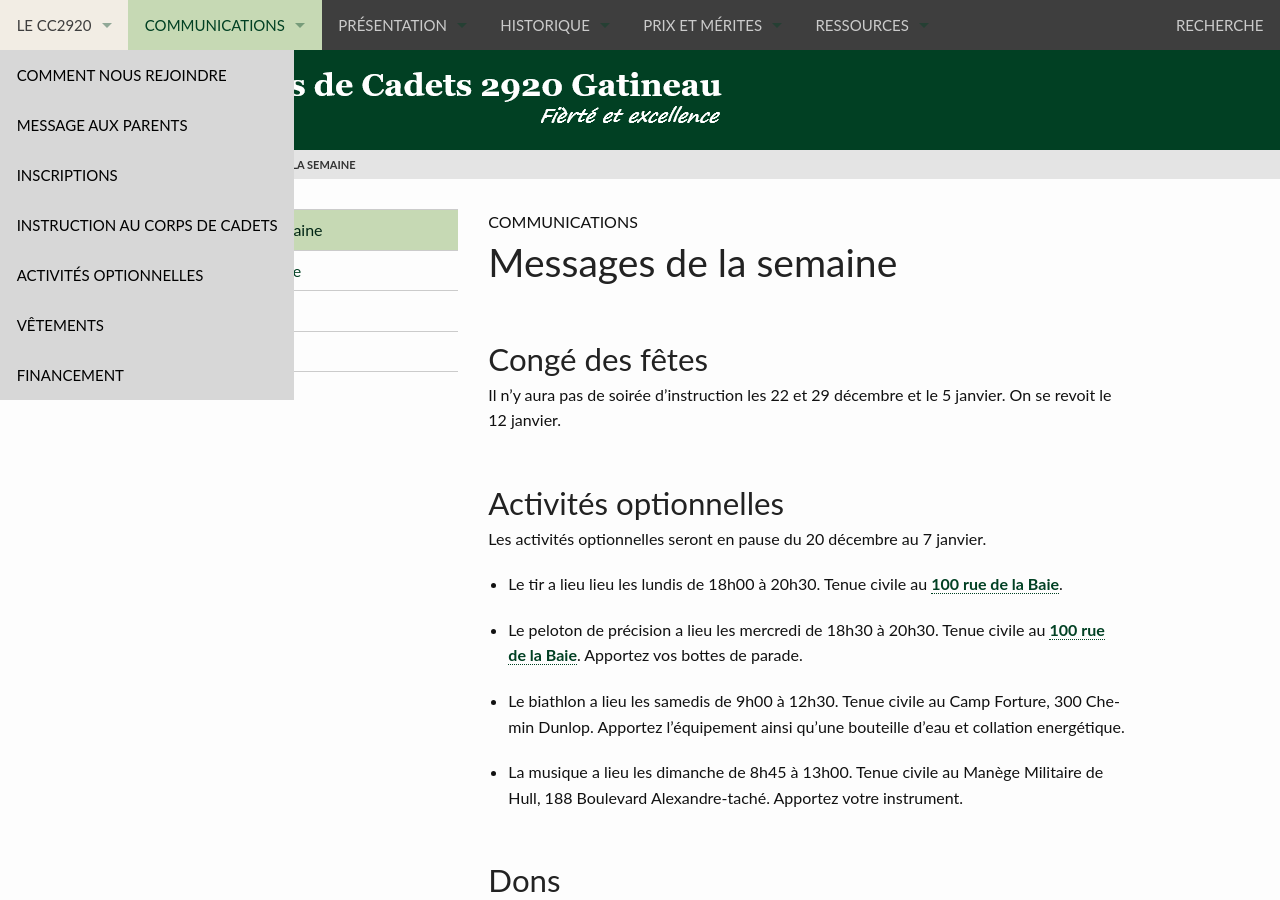
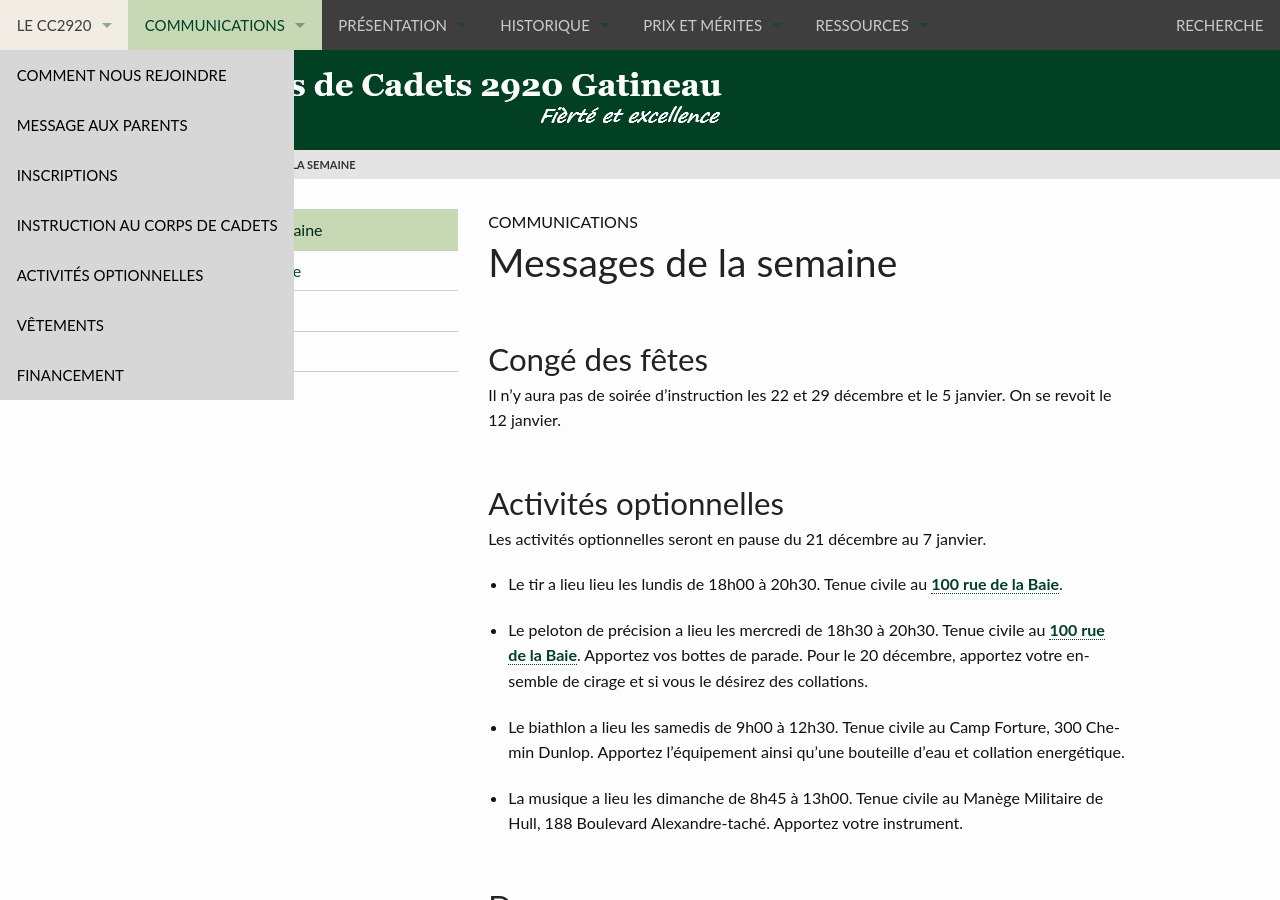
Before and after one commit to CC2920/web, a Jekyll site: the page built from _communications/messages.md, in a window 1280 px wide and 900 px high. Built offline with Jekyll 4.4.1, drawn with Linux system fonts in a browser that asks for light colours.

Commit message:
Update messages.md

```diff
--- a/_communications/messages.md
+++ b/_communications/messages.md
@@ -9,11 +9,11 @@
 
 ## Activités optionnelles
 
-Les activités optionnelles seront en pause du 20 décembre au 7 janvier.
+Les activités optionnelles seront en pause du 21 décembre au 7 janvier.
 
 - Le tir a lieu lieu les lundis de 18h00 à 20h30. Tenue civile au [100 rue de la Baie](/information/comment-nous-rejoindre/).
 
-- Le peloton de précision a lieu les mercredi de 18h30 à 20h30. Tenue civile au [100 rue de la Baie](/information/comment-nous-rejoindre/). Apportez vos bottes de parade.
+- Le peloton de précision a lieu les mercredi de 18h30 à 20h30. Tenue civile au [100 rue de la Baie](/information/comment-nous-rejoindre/). Apportez vos bottes de parade. Pour le 20 décembre, apportez votre ensemble de cirage et si vous le désirez des collations.
 
 - Le biathlon a lieu les samedis de 9h00 à 12h30. Tenue civile au Camp Forture, 300 Chemin Dunlop. Apportez l'équipement ainsi qu'une bouteille d’eau et collation energétique.
 
```
